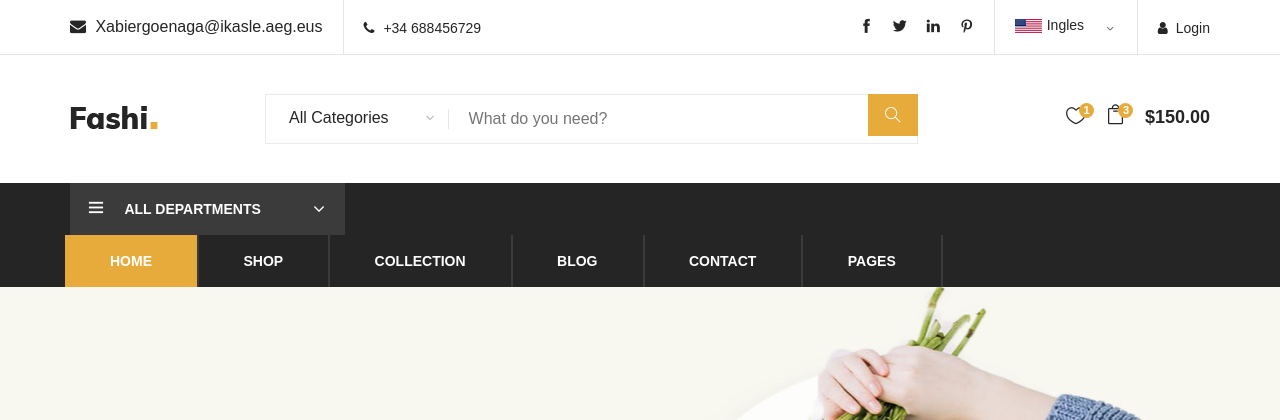
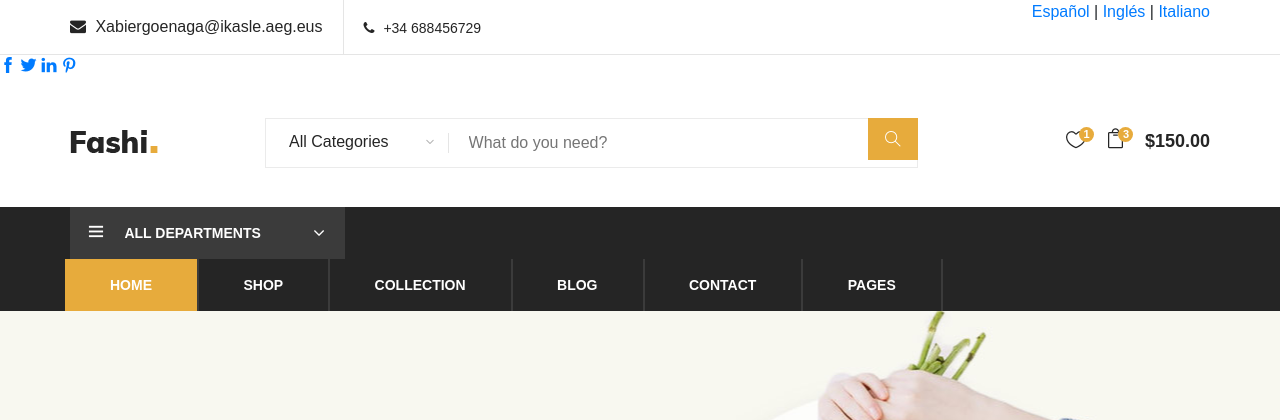
Before and after one commit to Misil4/E3P1, a PHP site: page /index.php in a window 1280 px wide. Shown: the top 420 px of the page. Run offline with PHP 8.4, Linux system fonts and the light colour scheme; some web fonts are replaced.

Commit message:
3-03-2021

```diff
--- a/fashi-master/PHP/nav.php
+++ b/fashi-master/PHP/nav.php
@@ -1,4 +1,8 @@
-<html lang="zxx">
+<?php
+include "configuracion.php"
+
+?>
+<html lang="es">
 
 
 <header class="header-section">
@@ -14,18 +18,11 @@
                         +34 688456729
                     </div>
                 </div>
-                <div class="ht-right">
-                    <a href="./login.html" class="login-panel"><i class="fa fa-user"></i>Login</a>
-                    <div class="lan-selector">
-                        <select class="language_drop" name="countries" id="countries" style="width:300px;">
-                            <option value='yt' data-image="img/flag-1.jpg" data-imagecss="flag yt"
-                                data-title="English">Ingles</option>
-                            <option value='yu' data-image="img/flag-3.png" data-imagecss="flag yu"
-                                data-title="Bangladesh">Euskera </option>
-                            <option value='yu' data-image="img/flag-4.png" data-imagecss="flag yu"
-                                data-title="Bangladesh">Español </option>
-                        </select>
-                    </div>
+                <div class="footer text-right">
+     <a href="index.php?lang=es"> <?php echo $lang['es'] ?> </a> | <a href="index.php?lang=en"> <?php echo $lang['en'] ?></a> | <a href="index.php?lang=it"> <?php echo $lang['it'] ?> </a>
+     </div>
+    </div>
+    </div>
                     <div class="top-social">
                         <a href="#"><i class="ti-facebook"></i></a>
                         <a href="#"><i class="ti-twitter-alt"></i></a>
```
